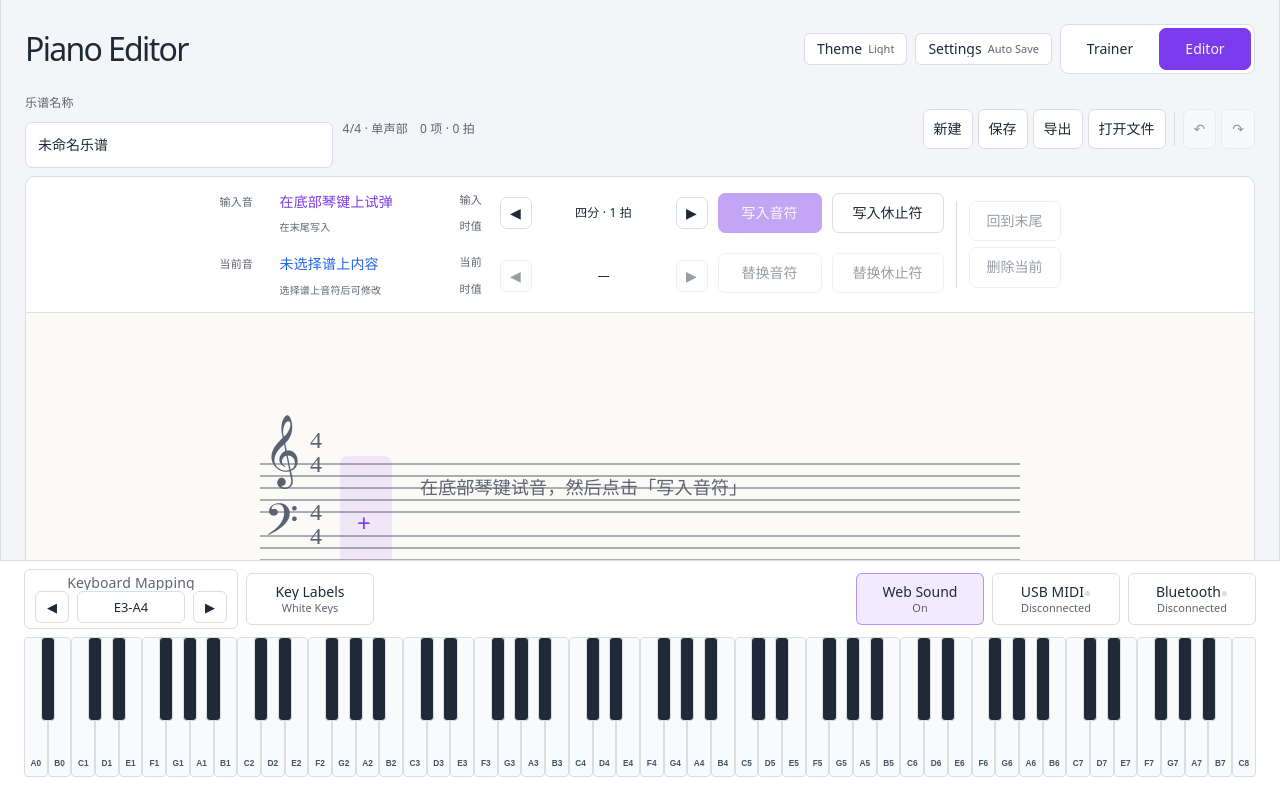
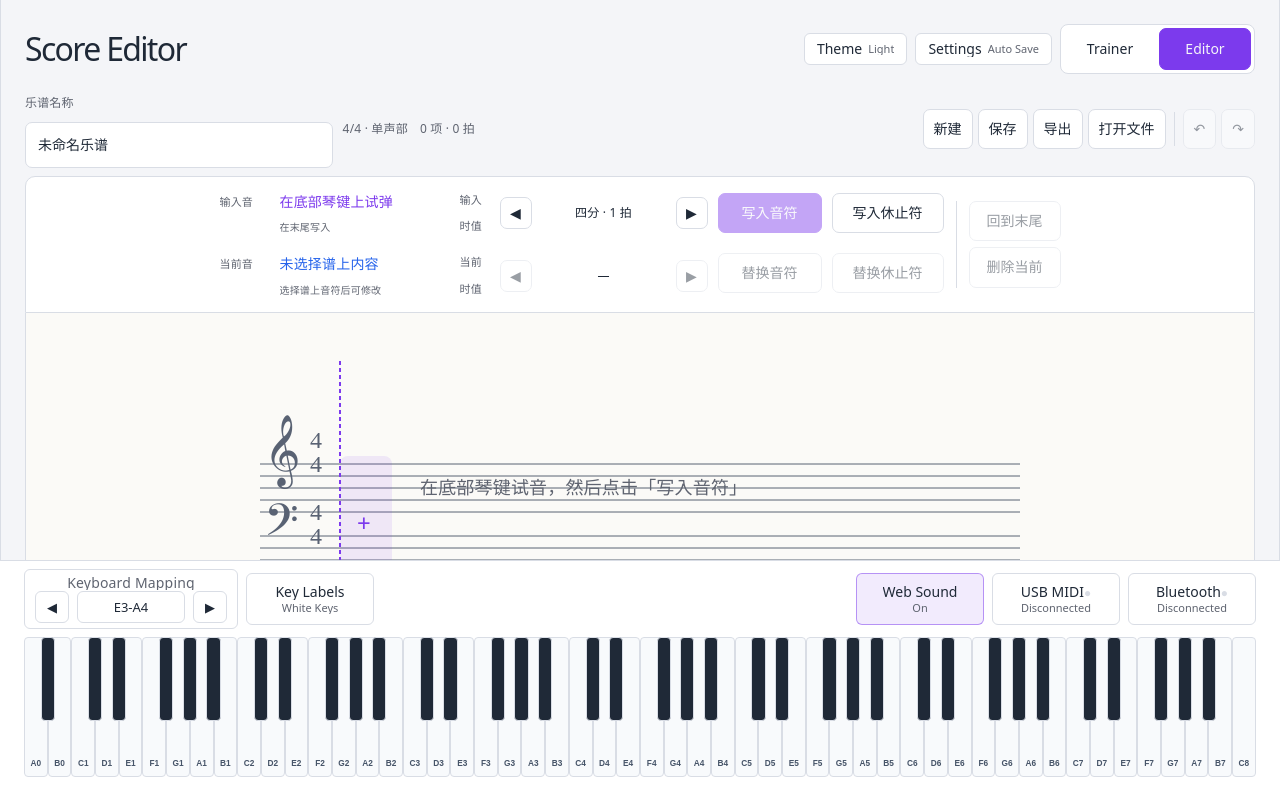
Before and after one commit to AlanChenCN/piano-trainer, a React (Vite) app: page / in a window 1280 px wide. Both pictures are taken after a click on the tab "Editor". Shown: the top 800 px of the page. Built offline with nearby package versions, Linux system fonts and the light colour scheme.

Commit message:
Improve score editor navigation and spacing

```diff
--- a/src/components/Header.tsx
+++ b/src/components/Header.tsx
@@ -10,7 +10,7 @@ interface HeaderProps {
 function Header({ workspace, disabled, onWorkspaceChange, controls }: HeaderProps) {
   return (
     <header className="app-header">
-      <h1>{workspace === 'trainer' ? 'Piano Trainer' : 'Piano Editor'}</h1>
+      <h1>{workspace === 'trainer' ? 'Piano Trainer' : 'Score Editor'}</h1>
       <div className="header-actions">
         {controls}
         <div className="workspace-tabs" role="tablist" aria-label="Workspace">
--- a/src/score/ScoreStaff.tsx
+++ b/src/score/ScoreStaff.tsx
@@ -1,4 +1,4 @@
-import { useMemo } from 'react'
+import { useEffect, useMemo, useRef } from 'react'
 import { midiNumberToPianoNote } from '../data/piano'
 import { getStaffNotePosition, getLedgerLineSteps, type StaffName } from '../data/staff'
 import { createGrandStaffGeometry, staffLineSteps } from '../data/staffGeometry'
@@ -12,9 +12,11 @@ const staffTopY = noteY('treble', 8)
 const staffBottomEdgeY = noteY('bass', 0)
 
 export default function ScoreStaff({ score, selected, beat, playing, previewPitches, previewDuration, insertionIndex, onSelect, onEnd }: Props) {
-  const { segments, widths, xs, offset, width, eventById, previewAnchorX } = useMemo(() => {
+  const paperRef = useRef<HTMLDivElement>(null)
+  const { segments, widths, xs, offset, width, eventById, previewAnchorX, editCursorX } = useMemo(() => {
     const segments = notationSegments(score)
-    const widths = segments.map(segment => Math.max(88, segment.pitches.length * 18 + 36, segment.duration * 54))
+    // Keep a readable minimum for accidentals and chords, then let musical time drive spacing.
+    const widths = segments.map(segment => Math.max(44, segment.pitches.length * 18 + 28, segment.duration * 66))
     const xs = [100]
     for (const itemWidth of widths) xs.push(xs[xs.length - 1] + itemWidth)
     const offset = xs[xs.length - 1]
@@ -23,10 +25,33 @@ export default function ScoreStaff({ score, selected, beat, playing, previewPitc
       ? segments.findIndex(segment => segment.eventId === nextEvent.id)
       : -1
     const previewAnchorX = nextSegmentIndex >= 0 ? xs[nextSegmentIndex] - 8 : offset
-    return { segments, widths, xs, offset, width: Math.max(800, offset + 88), eventById: new Map(score.events.map(event => [event.id, event])), previewAnchorX }
-  }, [score, insertionIndex])
+    const selectedIndex = selected ? segments.findIndex(segment => segment.eventId === selected) : -1
+    const editCursorX = selectedIndex >= 0 ? xs[selectedIndex] : previewAnchorX
+    return { segments, widths, xs, offset, width: Math.max(800, offset + 64), eventById: new Map(score.events.map(event => [event.id, event])), previewAnchorX, editCursorX }
+  }, [score, insertionIndex, selected])
   const activeIndex = segments.findIndex(segment => beat >= segment.beat && beat < segment.beat + segment.duration)
   const playX = activeIndex < 0 ? offset : xs[activeIndex] + (beat - segments[activeIndex].beat) / segments[activeIndex].duration * widths[activeIndex]
+  useEffect(() => {
+    const paper = paperRef.current
+    if (!paper || playing) return
+    const svg = paper.querySelector('svg')
+    if (!svg) return
+    const target = editCursorX * (svg.clientWidth / width) - paper.clientWidth / 2
+    paper.scrollTo({ left: Math.max(0, target), behavior: 'smooth' })
+  }, [editCursorX, playing, width])
+  useEffect(() => {
+    const paper = paperRef.current
+    if (!paper || !playing) return
+    const svg = paper.querySelector('svg')
+    if (!svg) return
+    const position = playX * (svg.clientWidth / width)
+    const safeLeft = paper.scrollLeft + paper.clientWidth * .2
+    const safeRight = paper.scrollLeft + paper.clientWidth * .8
+    if (position < safeLeft || position > safeRight) {
+      const edge = position < safeLeft ? paper.clientWidth * .2 : paper.clientWidth * .8
+      paper.scrollTo({ left: Math.max(0, position - edge), behavior: 'smooth' })
+    }
+  }, [playX, playing, width])
   const notation = useMemo(() => <g>
       {(['treble', 'bass'] as StaffName[]).map(staff => <g key={staff} stroke="var(--theme-staff-color)" strokeWidth="1">
         {staffLineSteps.map(step => <line key={step} x1="20" x2={width - 20} y1={noteY(staff, step)} y2={noteY(staff, step)} />)}
@@ -114,10 +139,11 @@ export default function ScoreStaff({ score, selected, beat, playing, previewPitc
         <text x={offset + 17} y={(staffTopY + staffBottomEdgeY) / 2 + 8} fill="var(--theme-accent-color)" fontSize="24">+</text>
       </g>
     </g>, [segments, widths, xs, offset, width, eventById, selected, previewAnchorX, previewPitches, previewDuration, onSelect, onEnd])
-  return <div className="score-paper" aria-label="乐谱五线谱，可横向滚动">
+  return <div ref={paperRef} className="score-paper" aria-label="乐谱五线谱，可横向滚动">
     <svg width={width} height="400" viewBox={`0 0 ${width} 400`} role="group" aria-label="4/4 乐谱">
       {notation}
-      {scoreLength(score) > 0 && <line x1={playX} x2={playX} y1="48" y2="365" stroke="var(--theme-note-color)" strokeWidth="2" strokeDasharray={playing ? undefined : '5 5'} pointerEvents="none" />}
+      <line className="score-edit-cursor" x1={editCursorX} x2={editCursorX} y1="48" y2="365" pointerEvents="none" />
+      {scoreLength(score) > 0 && <line className={playing ? 'score-playback-cursor score-playback-cursor--active' : 'score-playback-cursor'} x1={playX} x2={playX} y1="48" y2="365" pointerEvents="none" />}
     </svg>
   </div>
 }
--- a/src/score/score.css
+++ b/src/score/score.css
@@ -23,6 +23,9 @@
 .score-audition strong { color: var(--theme-heading-color); font-size: 16px; overflow-wrap: anywhere; }
 .score-paper { width: 100%; overflow-x: auto; background: var(--theme-score-background); border: 1px solid var(--theme-border-color); border-top: 0; box-sizing: border-box; }
 .score-paper svg { display: block; }
+.score-edit-cursor { stroke: var(--theme-accent-color); stroke-width: 2; stroke-dasharray: 4 3; }
+.score-playback-cursor { stroke: var(--theme-note-color); stroke-width: 2; stroke-dasharray: 5 5; opacity: .7; }
+.score-playback-cursor--active { stroke-width: 3; stroke-dasharray: none; opacity: 1; }
 .score-note-target { cursor: pointer; }
 .score-note-target:hover rect { stroke: var(--theme-accent-color); }
 .score-inspector { min-height: 48px; padding: 14px 16px; font-size: 13px; background: var(--theme-surface-background); border: 1px solid var(--theme-border-color); border-top: 0; border-radius: 0 0 10px 10px; }
```
Also changed, not shown: 2 other files (tests, documents, lock files or other folders).
